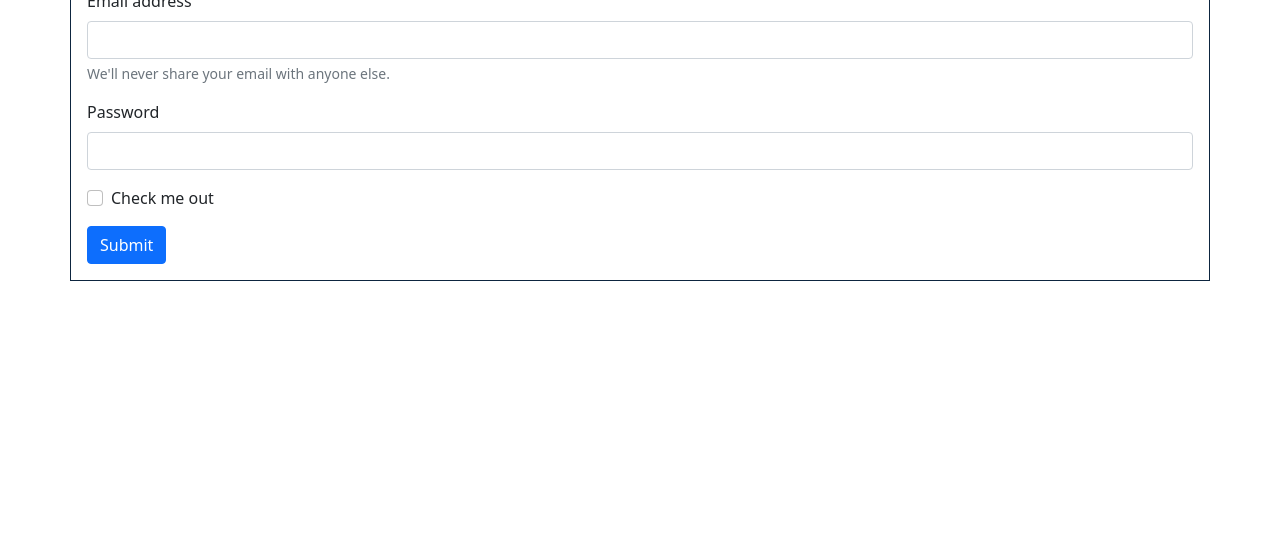
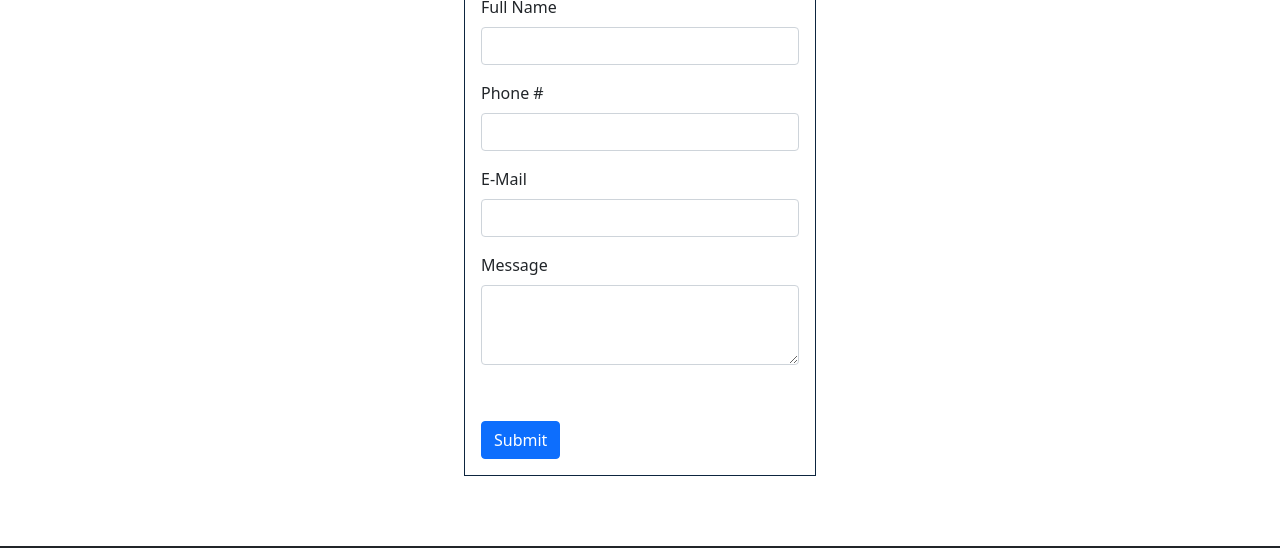
Before and after one commit to Akyu0002/portfolio-website, a plain HTML site: page contact.html in a window 1280 px wide. Shown: the part 215-763 px from the top of the page. Drawn offline with nearby package versions, Linux system fonts and the light colour scheme.

Commit message:
Form styling

```diff
--- a/contact.html
+++ b/contact.html
@@ -19,7 +19,7 @@
       href="https://cdn.jsdelivr.net/npm/bootstrap-icons@1.7.1/font/bootstrap-icons.css"
     />
 
-    <title>Portfolio | Tibet Akyurekli</title>
+    <title>Contact | Tibet Akyurekli</title>
   </head>
   <body>
     <header>
@@ -53,7 +53,10 @@
                 >
               </li>
               <li class="nav-item">
-                <a class="nav-link d-flex flex-row gap-2" href="#">
+                <a
+                  class="nav-link d-flex flex-row gap-2"
+                  href="./portfolio.html"
+                >
                   <i class="bi bi-pencil"></i>Portfolio</a
                 >
               </li>
@@ -70,46 +73,38 @@
         </div>
       </nav>
     </header>
-    <main>
-      <section class="container contactForm">
+    <main class="container center">
+      <section class="">
         <h1>Let's Get In Touch</h1>
 
-        <div>
+        <div class="contactForm">
           <form action="https://formspree.io/f/myyogoda" method="post">
             <div class="mb-3">
-              <label for="exampleInputEmail1" class="form-label"
-                >Email address</label
-              >
-              <input
-                type="email"
-                class="form-control"
-                id="exampleInputEmail1"
-                aria-describedby="emailHelp"
-              />
-              <div id="emailHelp" class="form-text">
-                We'll never share your email with anyone else.
-              </div>
+              <label for="fullName" class="form-label">Full Name</label>
+              <input type="text" class="form-control" id="fullName" required />
             </div>
             <div class="mb-3">
-              <label for="exampleInputPassword1" class="form-label"
-                >Password</label
+              <label for="phone" class="form-label">Phone #</label>
+              <input type="tel" class="form-control" id="phone" />
+            </div>
+            <div class="mb-3">
+              <label for="email" class="form-label">E-Mail</label>
+              <input type="email" class="form-control" id="email" required />
+            </div>
+            <div class="mb-3">
+              <label for="message" class="form-label">Message</label>
+              <textarea
+                class="form-control message"
+                name="message"
+                id="message"
+                cols="30"
+                rows="10"
+                required
               >
-              <input
-                type="password"
-                class="form-control"
-                id="exampleInputPassword1"
-              />
+              </textarea>
             </div>
-            <div class="mb-3 form-check">
-              <input
-                type="checkbox"
-                class="form-check-input"
-                id="exampleCheck1"
-              />
-              <label class="form-check-label" for="exampleCheck1"
-                >Check me out</label
-              >
-            </div>
+
+            <div class="mb-3 form-check"></div>
             <button type="submit" class="btn btn-primary">Submit</button>
           </form>
         </div>
@@ -117,7 +112,7 @@
     </main>
     <footer class="bg-dark bottomNav">
       <div class="name">
-        <a href="">Tibet Akyurekli<sup>&copy</sup> 2021 </a>
+        <a href="">Tibet Akyurekli<sup>&copy</sup> </a>
       </div>
       <div class="socials">
         <a href="https://github.com/Akyu0002"><i class="bi bi-github"></i></a>
--- a/sass/bootstrap/custom.scss
+++ b/sass/bootstrap/custom.scss
@@ -25,8 +25,14 @@ main {
 }
 
 //------------------ Carousel ------------------
+
 .toggle {
   opacity: 0;
+}
+
+//----------------- Experience -----------------
+.experience {
+  padding: 2rem 4rem;
 }
 
 //-------------- Project Content ---------------
@@ -50,9 +56,19 @@ main {
 
 //------------------ Form --------------------
 .contactForm {
-  margin-top: 2rem;
   padding: 1rem;
   border: 1px solid #0d253f;
+  // width: 40rem;
+}
+
+.center {
+  display: flex;
+  justify-content: center;
+  align-items: center;
+}
+
+.message {
+  height: 5rem;
 }
 
 //------------------ Footer ------------------
@@ -93,7 +109,7 @@ main {
 
   //----------------- Experience -----------------
   .experience {
-    padding: 2rem;
+    padding: 2rem 4rem;
   }
 
   h3 {
```
Also changed, not shown: index.html (+11 -17 lines), portfolio.html (+5 -2 lines), css/main.css, 1 other file.
